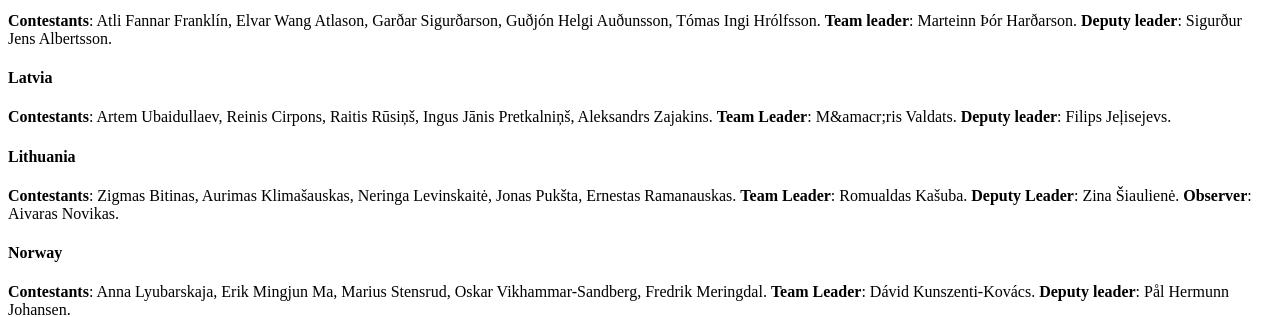
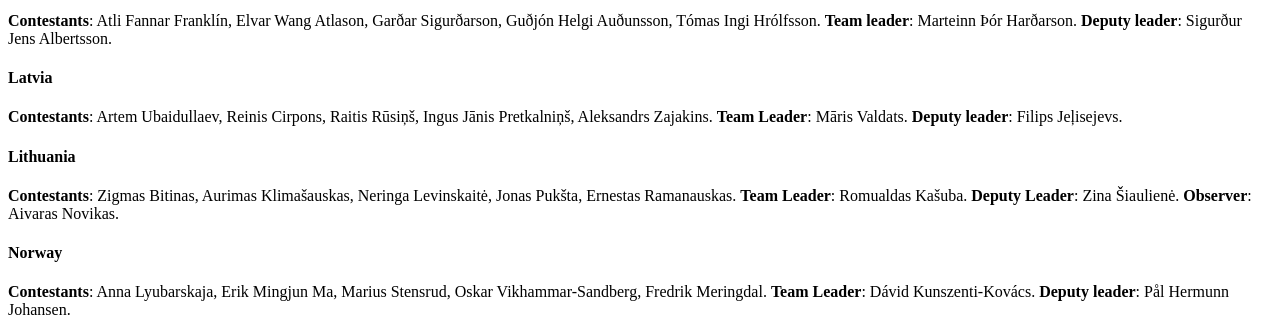
Before and after one commit to matematiikkakilpailut/matematiikkakilpailut.github.io, a Jekyll site: the page built from BW2016/participants/index.md, in a window 1280 px wide. Shown: the part 760-1077 px from the top of the page. Built offline with Jekyll 4.4.1, drawn with Linux system fonts in a browser that asks for light colours; nearby versions of some CDN libraries; a style sheet for code colours, icons or effects is not loaded; some of the changed lines change nothing that is shown.

Commit message:
Ja pieni korjaus

```diff
--- a/BW2016/participants/index.md
+++ b/BW2016/participants/index.md
@@ -40,7 +40,7 @@ any other equivalent post-secondary institution.
 
 <h4>Latvia</h4>
 
-<b>Contestants</b>: Artem Ubaidullaev, Reinis Cirpons, Raitis R&#x016b;si&#x0146;&scaron;, Ingus J&#x0101;nis Pretkalni&#x0146;&scaron;, Aleksandrs Zajakins. <b>Team Leader</b>: M&amacr;ris Valdats. <b>Deputy leader</b>: Filips Je&#x013C;isejevs.
+<b>Contestants</b>: Artem Ubaidullaev, Reinis Cirpons, Raitis R&#x016b;si&#x0146;&scaron;, Ingus J&#x0101;nis Pretkalni&#x0146;&scaron;, Aleksandrs Zajakins. <b>Team Leader</b>: M&#x0101;ris Valdats. <b>Deputy leader</b>: Filips Je&#x013C;isejevs.
 
 <h4>Lithuania</h4>
 
```
